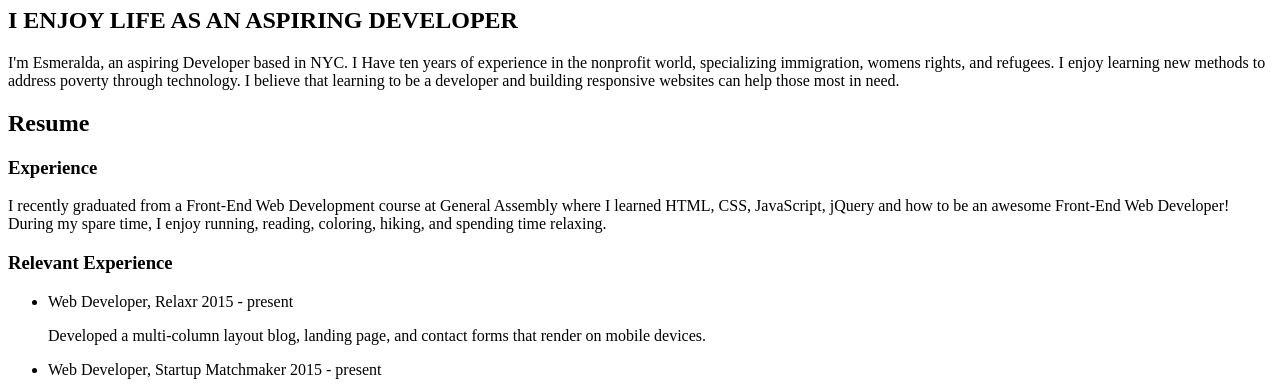
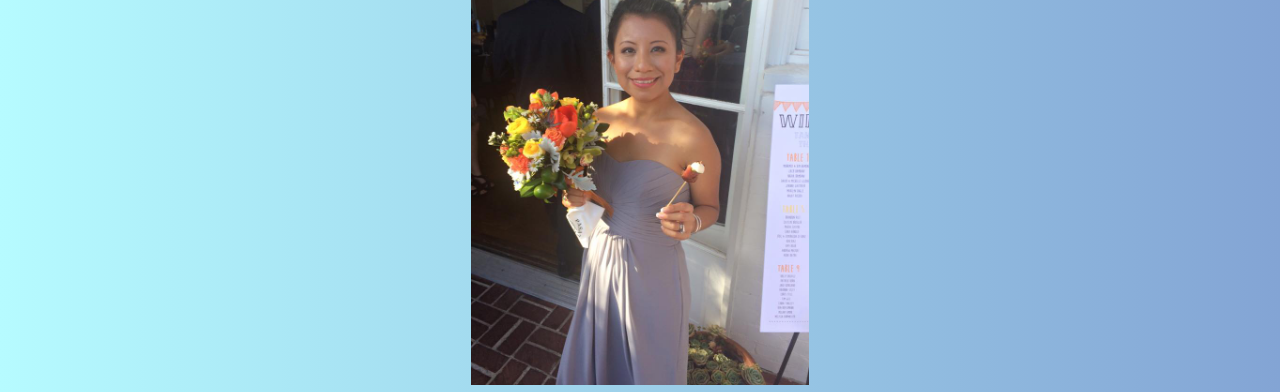
Before and after one commit to Hoscoy/Basic_Personal_Website, a plain HTML site: page index.html in a window 1280 px wide. Shown: the part 73-465 px from the top of the page. Drawn offline with Linux system fonts and the light colour scheme.

Commit message:
Update
Added CSS

```diff
--- a/index.html
+++ b/index.html
@@ -2,8 +2,10 @@
 <html>
 <head>
 	<title>About Me | Esmeralda</title>
+	<link rel="stylesheet" type="text/css" href="style.css">
 </head>
 <body>
+	<div id="me"></div>
 	<h1>About Me</h1>
 	<h2>I ENJOY LIFE AS AN ASPIRING DEVELOPER</h2>
 	<p>I'm Esmeralda, an aspiring Developer based in NYC. I Have ten years of experience in the nonprofit world, specializing immigration, womens rights, and refugees. I enjoy learning new methods to address poverty through technology. I believe that learning to be a developer  and building responsive websites can help those most in need.</p>
--- /dev/null
+++ b/style.css
@@ -0,0 +1,14 @@
+body {
+	background: #83a4d4; /* fallback for old browsers */
+	background: -webkit-linear-gradient(to left, #83a4d4 , #b6fbff); /* Chrome 10-25, Safari 5.1-6 */
+	background: linear-gradient(to left, #83a4d4 , #b6fbff); /* W3C, IE 10+/ Edge, Firefox 16+, Chrome 26+, Opera 12+, Safari 7+ */
+}
+
+#me {
+	background-image: url("its_es.jpg");
+	height: 450px;
+	width: 100%;
+	background-size: contain;
+	background-repeat: no-repeat;
+	background-position: center;
+}
```
Also changed, not shown: its_es.jpg (added).
